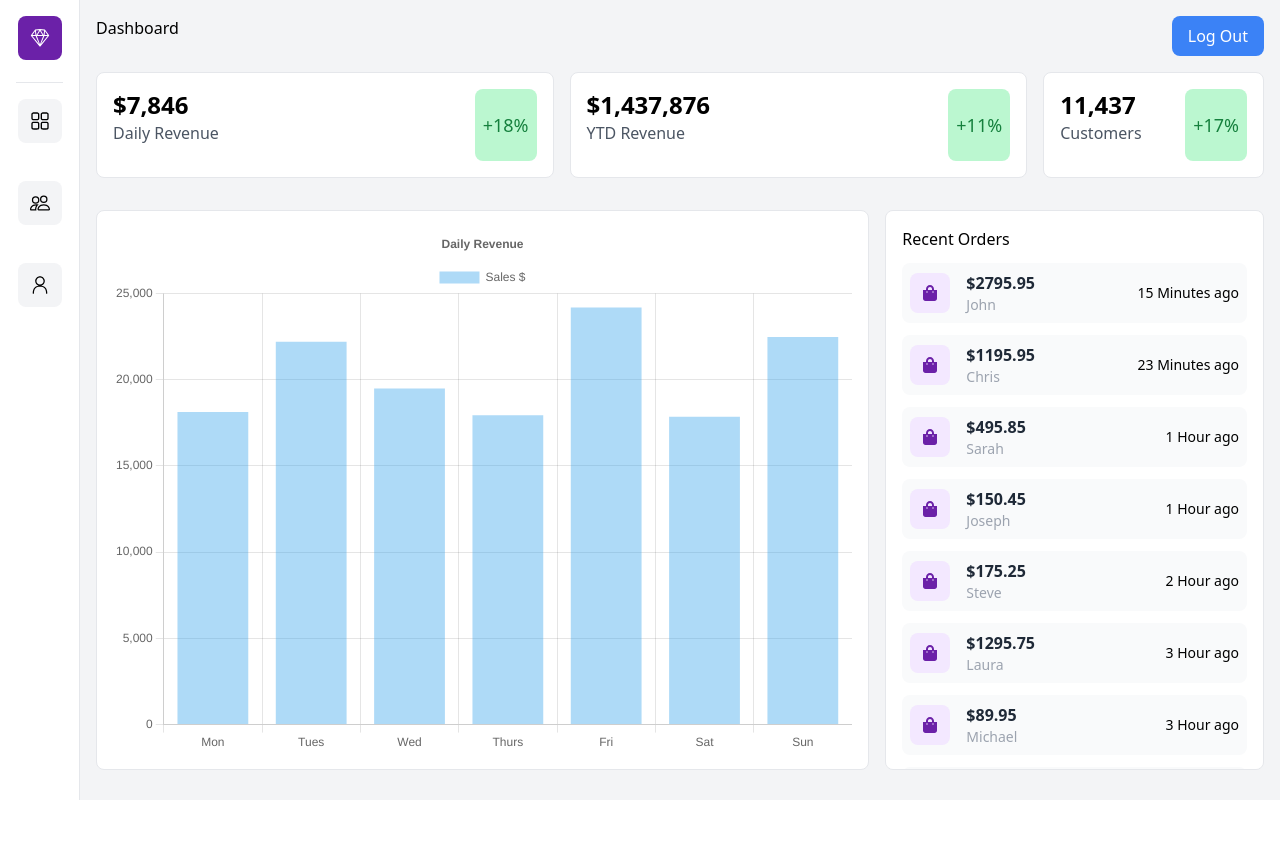
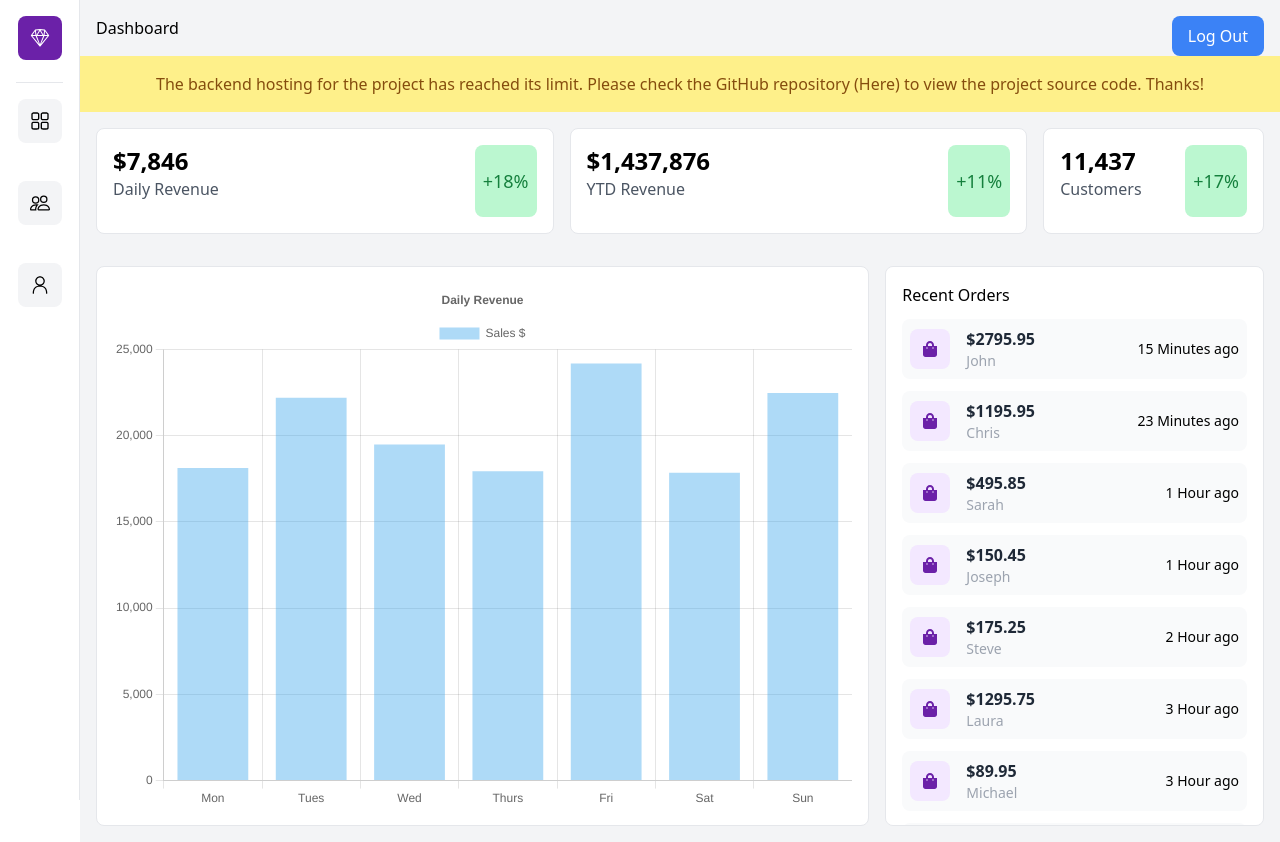
Before and after one commit to epaitoo/membrmq-dashboard, a Next.js app: page / in a window 1280 px wide. Before the commit the page ends 800 px from the top, so only its background shows below. Built offline with nearby package versions, Linux system fonts and the light colour scheme; no server answers.

Commit message:
add new info on backend limit

```diff
--- a/src/components/auth/AuthForm.tsx
+++ b/src/components/auth/AuthForm.tsx
@@ -47,7 +47,6 @@ const AuthForm = ({ isSignUp }: IsSignUpProp): JSX.Element => {
         } finally {
           setIsLoading(false);
         }
-
       } else {
         try {
           const res = await axios.post('/api/register', { email, password });
@@ -60,7 +59,6 @@ const AuthForm = ({ isSignUp }: IsSignUpProp): JSX.Element => {
         } finally {
           setIsLoading(false);
         }
-
       }
     } catch (error) {
       setErrorMessage('An error occurred while signing up');
@@ -77,6 +75,15 @@ const AuthForm = ({ isSignUp }: IsSignUpProp): JSX.Element => {
             <div className='w-full px-4'>
               <div className='relative mx-auto max-w-[525px] overflow-hidden rounded-lg bg-white py-16 px-10 text-center sm:px-12 md:px-[60px]'>
                 <div className='mb-10 text-center md:mb-16'>
+                  <div className='bg-yellow-200 text-yellow-800 py-4 text-center'>
+                    The backend hosting for the project  has reached its limit. Please check the{' '}
+                    <Link href='https://github.com/epaitoo/membrmq-dashboard'>
+                      GitHub repository (Here)
+                    </Link>{' '}
+                    to view the project source code.
+                    Thanks!
+                  </div>
+
                   <Link href='/' className='mx-auto inline-block max-w-[160px]'>
                     <div className='bg-gray-100 hover:bg-gray-200 cursor-pointer my-4 p-3 rounded-lg inline-block'>
                       <RxPerson size={50} />
--- a/src/pages/index.tsx
+++ b/src/pages/index.tsx
@@ -8,6 +8,7 @@ import Cookies from 'js-cookie';
 import { USERNAME } from '../utils/tokenHelpers';
 import { useState } from 'react';
 import ErrorComponent from '../components/ui/Error';
+import Link from 'next/link';
 
 export default function Home() {
   const [error, setError] = useState<string | null>('');
@@ -53,8 +54,18 @@ export default function Home() {
           onClick={handleButtonClick}
           buttonName='Log Out'
         />
+        <div className='bg-yellow-200 text-yellow-800 py-4 text-center'>
+          The backend hosting for the project has reached its limit. Please
+          check the{' '}
+          <Link href='https://github.com/epaitoo/membrmq-dashboard'>
+            GitHub repository (Here)
+          </Link>{' '}
+          to view the project source code. Thanks!
+        </div>
         <div>
-          {error && <ErrorComponent message={error} onClose={() => setError('')} />}
+          {error && (
+            <ErrorComponent message={error} onClose={() => setError('')} />
+          )}
         </div>
         <TopCards />
         <div className='p-4 grid md:grid-cols-3 grid-cols-1 gap-4'>
```
